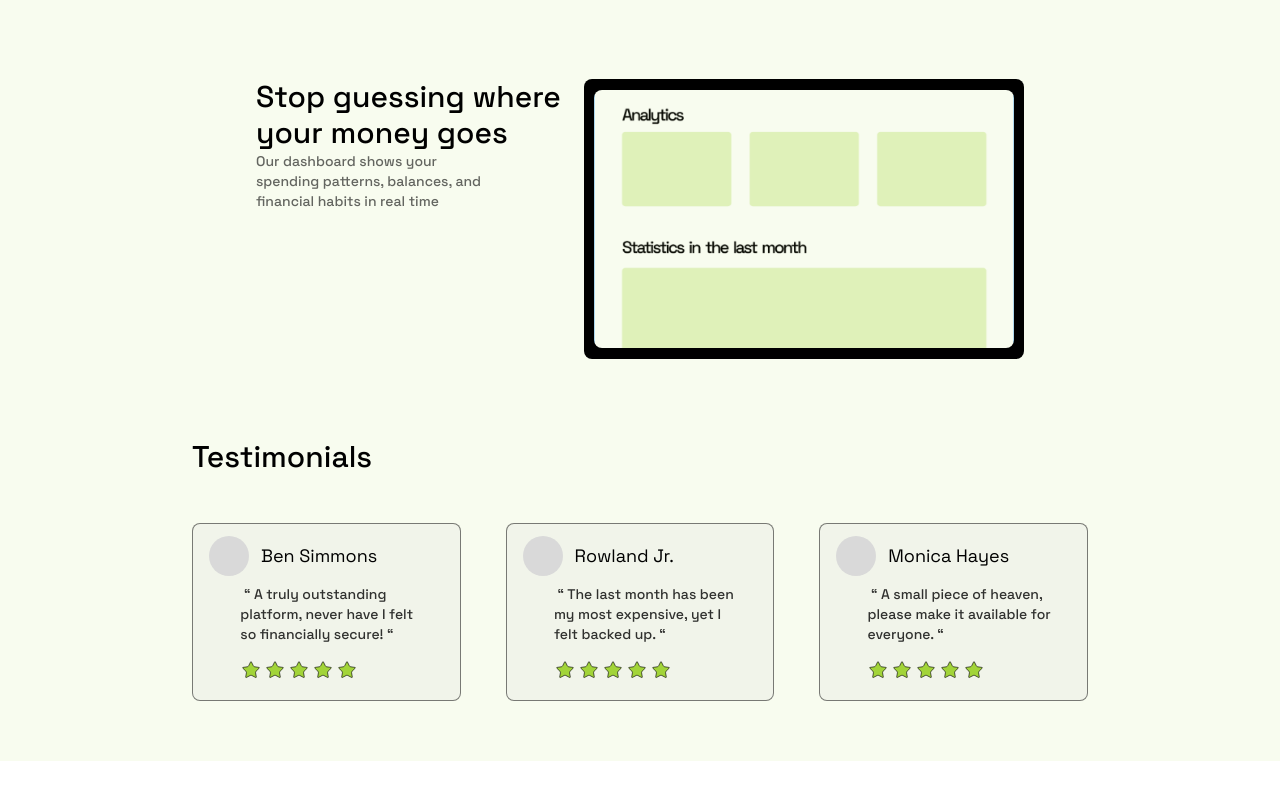
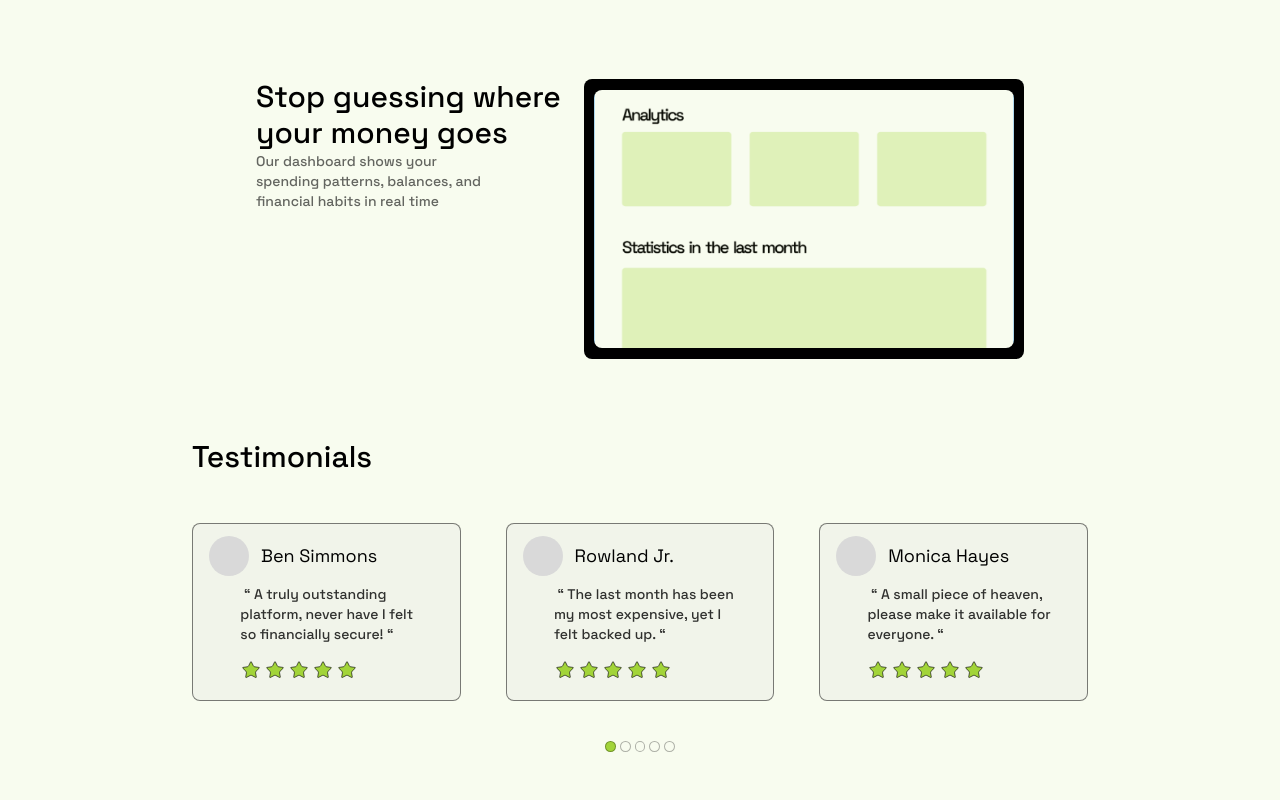
Before and after one commit to mgalen007/Aura, a React app in the folder frontend/: page / in a window 1280 px wide. Shown: the part 809-1609 px from the top of the page. Before the commit the page ends 1570 px from the top, so only its background shows below. Built offline with nearby package versions, Linux system fonts and the light colour scheme; the HTML template or start-up script is replaced by a standard one; a web font is replaced by a local one.

Commit message:
Added Navigator component

```diff
--- a/frontend/src/landing/Landing.tsx
+++ b/frontend/src/landing/Landing.tsx
@@ -6,6 +6,7 @@ import type { IconName } from './components/FeatureCard.tsx'
 import Button from './components/Button.tsx'
 import dashboardImage from '../assets/dashboard-preview.png'
 import TestimonialCard from './components/TestimonialCard.tsx'
+import Navigator from './components/Navigator.tsx'
 
 interface Feature {
     title: string,
@@ -148,6 +149,11 @@ function LandingPage() {
                     />
                 </div>
             </section>
+            <section>
+                <Navigator
+                    nbr={5}
+                />
+            </section>
         </div>
     )
 }
--- /dev/null
+++ b/frontend/src/landing/components/Navigator.tsx
@@ -0,0 +1,33 @@
+
+interface NavigatorProps {
+    nbr: number
+}
+
+function Navigator({ nbr }: NavigatorProps) {
+    const images: number[] = []
+    for (let n = 1; n <= nbr; n++) {
+        images.push(n)
+    }
+    return (
+        <div
+            className="w-[70px] mx-auto mt-10 flex gap-1"
+        >
+            {images.map(image => {
+                return (
+                    <div
+                        key={image}
+                        className={
+                            image == 1 ? (
+                                `bg-[#A2D439] h-[11px] w-[20%] border border-black/30 rounded-[50%]`
+                            ) : (
+                                "h-[11px] w-[20%] border border-black/30 rounded-[50%]"                           )
+                        }
+                    >
+                    </div>
+                )
+            })}
+        </div>
+    )
+}
+
+export default Navigator
```
